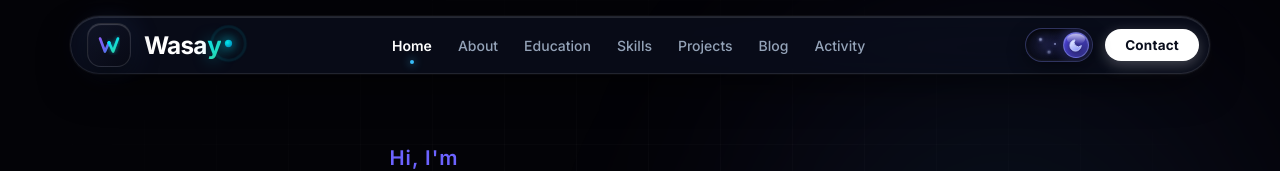
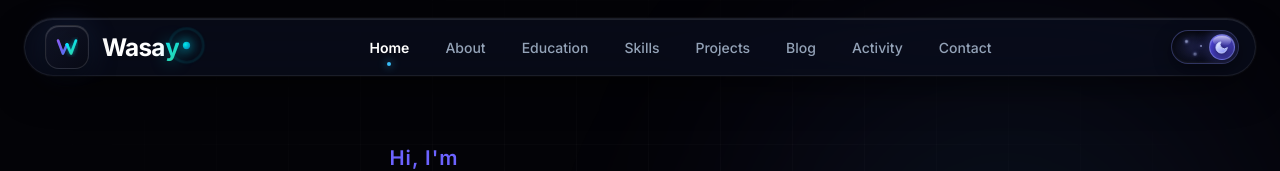
Before and after one commit to AbdulWasayAli/Portfolio, a React (Vite) app: page / in a window 1280 px wide. Shown: the top 171 px of the page. Built offline with nearby package versions, Linux system fonts and the light colour scheme; no server answers; the HTML template or start-up script is replaced by a standard one.

Commit message:
feat(navbar): expand width to wide luxury canvas and integrate contact link in center nav

```diff
--- a/src/components/Navbar/Navbar.jsx
+++ b/src/components/Navbar/Navbar.jsx
@@ -38,9 +38,6 @@ export default function Navbar() {
     }
   };
 
-  // Center navigation items (Contact is the right action button like Jitter)
-  const centerLinks = navLinks.filter(l => l.name !== 'Contact');
-
   return (
     <header className={styles.navHeader}>
       <div className={`${styles.jitterBar} ${scrolled ? styles.scrolled : ''}`}>
@@ -59,7 +56,7 @@ export default function Navbar() {
 
         {/* Center: Clean Jitter-Style Text Links */}
         <nav className={`${styles.navLinks} ${menuOpen ? styles.open : ''}`} aria-label="Main Navigation">
-          {centerLinks.map((link) => {
+          {navLinks.map((link) => {
             const isActive = activeSection === link.href.replace('#', '');
             return (
               <button
@@ -74,17 +71,9 @@ export default function Navbar() {
           })}
         </nav>
 
-        {/* Right: Theme Toggle & Jitter-Style Solid Action Pill */}
+        {/* Right: Theme Toggle & Mobile Menu */}
         <div className={styles.navActions}>
           <ThemeToggle />
-
-          <button
-            type="button"
-            className={styles.contactCta}
-            onClick={() => handleNavClick('#contact')}
-          >
-            Contact
-          </button>
 
           {/* Mobile Hamburger */}
           <button
--- a/src/components/Navbar/Navbar.module.css
+++ b/src/components/Navbar/Navbar.module.css
@@ -1,11 +1,11 @@
 /* ========================================================
-   Jitter-Style Floating Pill Navbar (Custom Portfolio Theme)
-   Modern, Clean, Three-Zone Layout: Logo • Links • Action
+   Refined Floating Pill Navbar (Wide & Clean Luxury Layout)
+   Balanced: Logo on Left • Centered Navigation Links • Theme Toggle on Right
    ======================================================== */
 
 .navHeader {
   position: fixed;
-  top: 16px;
+  top: 18px;
   left: 0;
   right: 0;
   width: 100%;
@@ -13,44 +13,44 @@
   justify-content: center;
   z-index: var(--z-sticky, 1000);
   pointer-events: none;
-  padding: 0 16px;
+  padding: 0 24px;
 }
 
-/* Floating Jitter-Style Pill Bar */
+/* Floating Pill Bar with Expanded Wide Canvas */
 .jitterBar {
   pointer-events: auto;
   width: 100%;
-  max-width: 1140px;
-  min-height: 58px;
+  max-width: 1280px;
+  min-height: 56px;
   display: flex;
   align-items: center;
   justify-content: space-between;
-  padding: 6px 10px 6px 16px;
+  padding: 6px 16px 6px 20px;
   border-radius: 999px;
-  background: rgba(10, 14, 28, 0.82);
+  background: rgba(10, 14, 28, 0.78);
   backdrop-filter: blur(24px) saturate(180%);
   -webkit-backdrop-filter: blur(24px) saturate(180%);
-  border: 1px solid rgba(255, 255, 255, 0.1);
+  border: 1px solid rgba(255, 255, 255, 0.08);
   box-shadow:
     0 16px 40px -10px rgba(0, 0, 0, 0.65),
-    0 0 0 1px rgba(255, 255, 255, 0.05),
-    inset 0 1px 0 rgba(255, 255, 255, 0.12);
+    0 0 0 1px rgba(255, 255, 255, 0.04),
+    inset 0 1px 0 rgba(255, 255, 255, 0.1);
   transition: all 0.35s cubic-bezier(0.16, 1, 0.3, 1);
 }
 
 .jitterBar.scrolled {
   background: rgba(8, 12, 24, 0.92);
-  border-color: rgba(56, 189, 248, 0.25);
+  border-color: rgba(56, 189, 248, 0.22);
   box-shadow:
     0 20px 45px -8px rgba(0, 0, 0, 0.75),
-    0 0 20px rgba(56, 189, 248, 0.15),
-    inset 0 1px 0 rgba(255, 255, 255, 0.18);
+    0 0 24px rgba(56, 189, 248, 0.12),
+    inset 0 1px 0 rgba(255, 255, 255, 0.15);
   transform: translateY(-2px);
 }
 
-/* Light Theme: Frosted White Pearl Pill */
+/* Light Theme */
 :global([data-theme="light"]) .jitterBar {
-  background: rgba(255, 255, 255, 0.92);
+  background: rgba(255, 255, 255, 0.88);
   border-color: rgba(15, 23, 42, 0.08);
   box-shadow:
     0 16px 36px -10px rgba(15, 23, 42, 0.08),
@@ -59,7 +59,7 @@
 }
 
 :global([data-theme="light"]) .jitterBar.scrolled {
-  background: rgba(255, 255, 255, 0.97);
+  background: rgba(255, 255, 255, 0.96);
   border-color: rgba(99, 102, 241, 0.22);
   box-shadow: 0 20px 42px -8px rgba(99, 102, 241, 0.12);
 }
@@ -71,13 +71,18 @@
   display: inline-flex;
   align-items: center;
   flex-shrink: 0;
+  transition: transform 0.2s ease;
+}
+
+.logoBox:hover {
+  transform: scale(1.02);
 }
 
 /* Center: Clean Text Navigation Links */
 .navLinks {
   display: flex;
   align-items: center;
-  gap: 22px;
+  gap: 28px;
 }
 
 .navLink {
@@ -86,19 +91,20 @@
   font-size: 14px;
   font-weight: 500;
   color: #94a3b8;
-  padding: 6px 2px;
+  padding: 6px 4px;
   background: none;
   border: none;
   cursor: pointer;
   display: inline-flex;
   flex-direction: column;
   align-items: center;
-  transition: color 0.2s ease;
+  transition: color 0.2s ease, transform 0.15s ease;
   white-space: nowrap;
 }
 
 .navLink:hover {
   color: #ffffff;
+  transform: translateY(-1px);
 }
 
 .navLink.active {
@@ -134,50 +140,12 @@
   box-shadow: 0 0 8px rgba(99, 102, 241, 0.6);
 }
 
-/* Right Actions (Theme Toggle & Solid Action Pill) */
+/* Right Actions (Theme Toggle & Mobile Menu) */
 .navActions {
   display: flex;
   align-items: center;
   gap: 12px;
   flex-shrink: 0;
-}
-
-/* Jitter-Style High Contrast Action Pill */
-.contactCta {
-  background: #ffffff;
-  color: #0a0e1c;
-  font-family: var(--font-primary, sans-serif);
-  font-size: 13.5px;
-  font-weight: 700;
-  letter-spacing: 0.2px;
-  padding: 8px 20px;
-  border-radius: 999px;
-  border: none;
-  cursor: pointer;
-  box-shadow: 0 4px 14px rgba(255, 255, 255, 0.25);
-  transition: all 0.25s cubic-bezier(0.16, 1, 0.3, 1);
-  display: inline-flex;
-  align-items: center;
-  justify-content: center;
-}
-
-.contactCta:hover {
-  background: #38bdf8;
-  color: #030611;
-  transform: translateY(-1.5px);
-  box-shadow: 0 6px 20px rgba(56, 189, 248, 0.45);
-}
-
-:global([data-theme="light"]) .contactCta {
-  background: #0f172a;
-  color: #ffffff;
-  box-shadow: 0 4px 14px rgba(15, 23, 42, 0.2);
-}
-
-:global([data-theme="light"]) .contactCta:hover {
-  background: #4f46e5;
-  color: #ffffff;
-  box-shadow: 0 6px 20px rgba(79, 70, 229, 0.35);
 }
 
 /* Mobile Hamburger Button */
@@ -214,7 +182,11 @@
 }
 
 /* Mobile Layout */
-@media (max-width: 900px) {
+@media (max-width: 960px) {
+  .jitterBar {
+    padding: 6px 14px;
+  }
+
   .mobileMenuBtn {
     display: flex;
   }
@@ -223,12 +195,12 @@
     position: fixed;
     top: 0;
     right: -100%;
-    width: 75%;
-    max-width: 300px;
+    width: 78%;
+    max-width: 320px;
     height: 100vh;
     flex-direction: column;
     justify-content: center;
-    gap: 16px;
+    gap: 18px;
     background: rgba(11, 15, 29, 0.96);
     border-left: 1px solid rgba(255, 255, 255, 0.1);
     box-shadow: -10px 0 40px rgba(0, 0, 0, 0.7);
@@ -236,7 +208,7 @@
     -webkit-backdrop-filter: blur(24px);
     transition: right var(--transition-base);
     z-index: 5;
-    padding: 24px;
+    padding: 32px 24px;
     border-radius: 0;
   }
 
@@ -253,6 +225,13 @@
     font-size: 16px;
     width: 100%;
     padding: 10px 16px;
+    align-items: flex-start;
+  }
+
+  .activeDot {
+    left: 4px;
+    bottom: 50%;
+    transform: translateY(50%);
   }
 
   .mobileOverlay {
```
